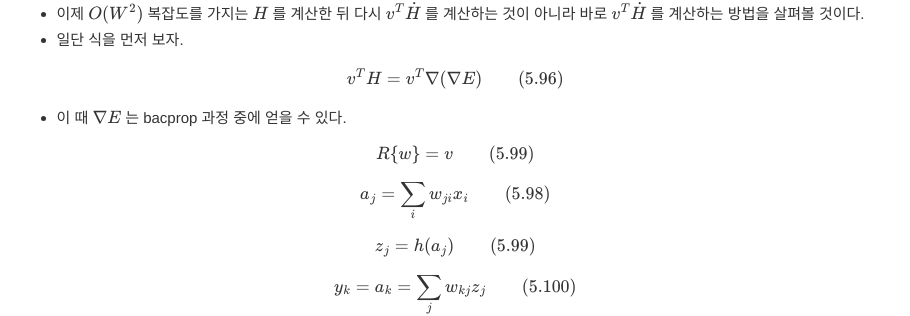
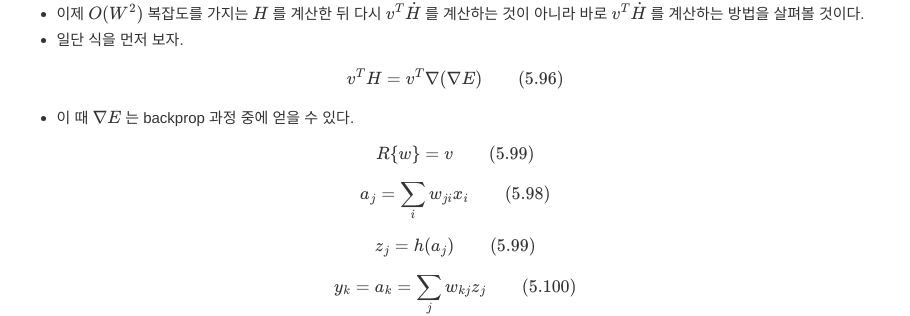
Before and after one commit to norman3/prml, a Jekyll site: the page built from docs/chapter05/4.md, in a window 1280 px wide and 900 px high, scrolled down 4364 px. Shown: the part 151-467 px from the top of the window, without its empty margins (331-1241 px from the left). Built offline with Jekyll 4.4.1, drawn with Linux system fonts in a browser that asks for light colours; nearby versions of some CDN libraries; library files that are not in the unit come from our copies; formulas are drawn with MathJax 3; comment, search, counter and statistics services are not loaded; some of the changed text lies outside the part shown.

Commit message:
오타 수정
일고리즘 > 알고리즘
bacprop > backprop

```diff
--- a/docs/chapter05/4.md
+++ b/docs/chapter05/4.md
@@ -177,7 +177,7 @@ $$\frac{\partial^2 E_n}{\partial w_{ji}^{(1)} \partial w_{kj'}^{(2)}} = x_i {h'}
 
 $$v^T H = v^T \nabla (\nabla E)\qquad{(5.96)}$$
 
-- 이 때 \\(\nabla E\\) 는 bacprop 과정 중에 얻을 수 있다.
+- 이 때 \\(\nabla E\\) 는 backprop 과정 중에 얻을 수 있다.
 
 $$R\{w\} = v\qquad{(5.99)}$$
 
```
Also changed, not shown: other parts of docs/chapter05/4.md (+1 -1 lines).
